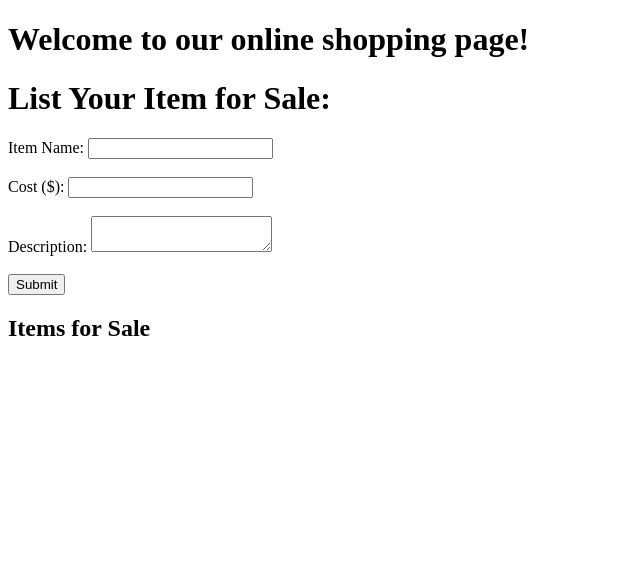
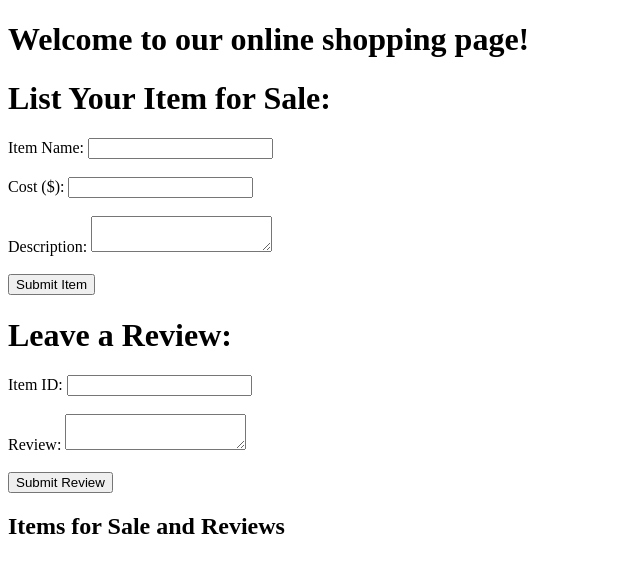
Before and after one commit to AngusA1210/CS440Project3, a plain HTML site: page Client/index.html in a window 1280 px wide. Shown: the whole page, without its empty margins (0-640 px from the left). Drawn offline with Linux system fonts and the light colour scheme; no server answers.

Commit message:
Update index.html to handle Reviews

```diff
--- a/Client/index.html
+++ b/Client/index.html
@@ -3,10 +3,11 @@
 <head>
     <meta charset="UTF-8">
     <meta name="viewport" content="width=device-width, initial-scale=1.0">
-    <title>CS440 Project 1</title>
+    <title>CS440 Project 3</title>
 </head>
 <body>
     <h1>Welcome to our online shopping page!</h1>
+
     <h1>List Your Item for Sale:</h1>
     <form id="itemForm">
         <label for="title">Item Name:</label>
@@ -18,10 +19,21 @@
         <label for="description">Description:</label>
         <textarea id="description" name="description" required></textarea><br><br>
 
-        <button type="submit">Submit</button>
+        <button type="submit">Submit Item</button>
     </form>
 
-    <h2>Items for Sale</h2>
+    <h1>Leave a Review:</h1>
+    <form id="reviewForm">
+        <label for="itemId">Item ID:</label>
+        <input type="number" id="itemId" name="itemId" required><br><br>
+
+        <label for="reviewText">Review:</label>
+        <textarea id="reviewText" name="reviewText" required></textarea><br><br>
+
+        <button type="submit">Submit Review</button>
+    </form>
+
+    <h2>Items for Sale and Reviews</h2>
     <ul id="itemList"></ul>
 
     <script src="script.js"></script>
```
